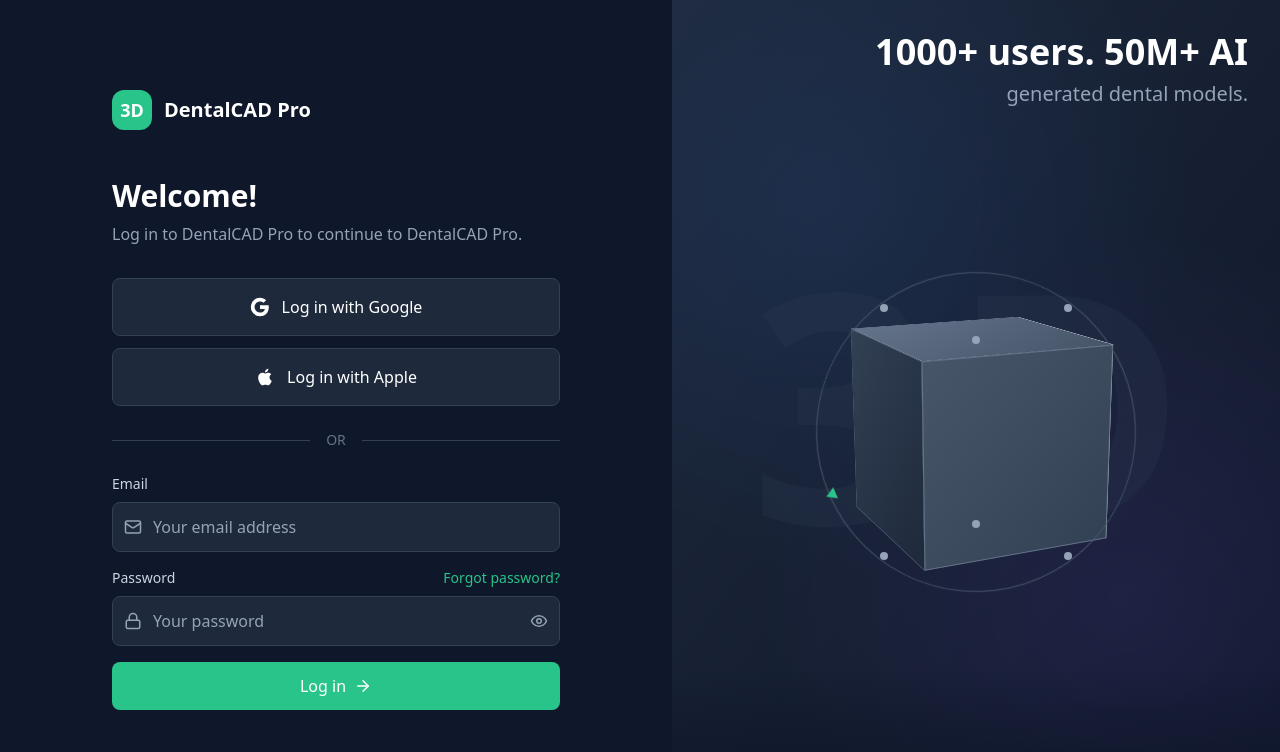
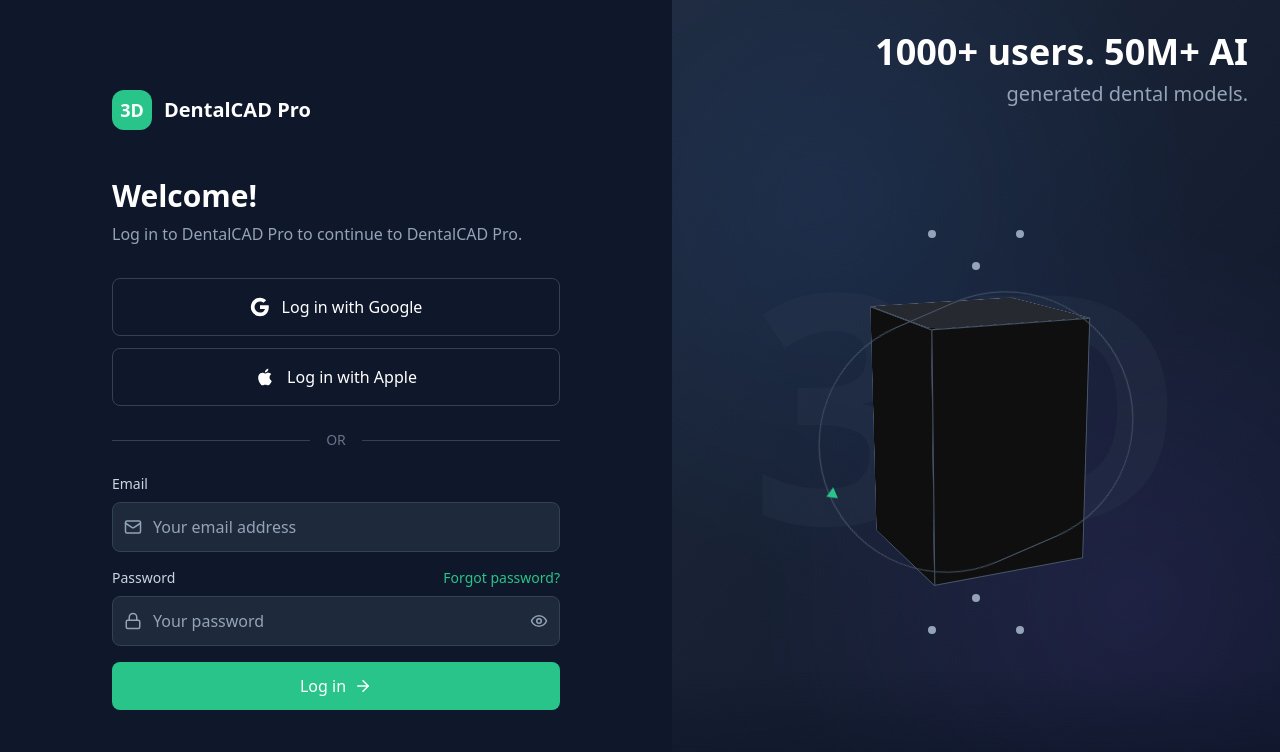
Before and after one commit to TechmaveDesign/cad-software, a React (Vite) app: page / in a window 1280 px wide. Shown: the top 752 px of the page. Built offline with nearby package versions, Linux system fonts and the light colour scheme.

Commit message:
Update Cube Design with New Colors and Dimensions

```diff
--- a/src/components/LoginPage.tsx
+++ b/src/components/LoginPage.tsx
@@ -229,7 +229,8 @@
               <div className="space-y-3 mb-6">
                 <button
                   onClick={() => handleSocialLogin('google')}
-                  className="w-full flex items-center justify-center space-x-3 p-4 bg-slate-800 hover:bg-slate-700 border border-slate-700 rounded-lg text-white transition-colors duration-200"
+                  className="w-full flex items-center justify-center space-x-3 p-4 border border-slate-700 rounded-lg text-white hover:bg-slate-700 transition-colors duration-200"
+                  style={{ backgroundColor: 'transparent' }}
                 >
                   <svg className="w-5 h-5" viewBox="0 0 24 24">
                     <path fill="currentColor" d="M22.56 12.25c0-.78-.07-1.53-.2-2.25H12v4.26h5.92c-.26 1.37-1.04 2.53-2.21 3.31v2.77h3.57c2.08-1.92 3.28-4.74 3.28-8.09z"/>
@@ -242,7 +243,8 @@
 
                 <button
                   onClick={() => handleSocialLogin('apple')}
-                  className="w-full flex items-center justify-center space-x-3 p-4 bg-slate-800 hover:bg-slate-700 border border-slate-700 rounded-lg text-white transition-colors duration-200"
+                  className="w-full flex items-center justify-center space-x-3 p-4 border border-slate-700 rounded-lg text-white hover:bg-slate-700 transition-colors duration-200"
+                  style={{ backgroundColor: 'transparent' }}
                 >
                   <svg className="w-5 h-5" viewBox="0 0 24 24" fill="currentColor">
                     <path d="M18.71 19.5c-.83 1.24-1.71 2.45-3.05 2.47-1.34.03-1.77-.79-3.29-.79-1.53 0-2 .77-3.27.82-1.31.05-2.3-1.32-3.14-2.53C4.25 17 2.94 12.45 4.7 9.39c.87-1.52 2.43-2.48 4.12-2.51 1.28-.02 2.5.87 3.29.87.78 0 2.26-1.07 3.81-.91.65.03 2.47.26 3.64 1.98-.09.06-2.17 1.28-2.15 3.81.03 3.02 2.65 4.03 2.68 4.04-.03.07-.42 1.44-1.38 2.83M13 3.5c.73-.83 1.94-1.46 2.94-1.5.13 1.17-.34 2.35-1.04 3.19-.69.85-1.83 1.51-2.95 1.42-.15-1.15.41-2.35 1.05-3.11z"/>
@@ -653,7 +655,7 @@
         {/* 3D Model Container */}
         <div className="relative mt-16">
           {/* 3D Cube Model */}
-          <div className="relative w-80 h-96">
+          <div className="relative w-64 h-[500px]">
             {/* 3D Cube with CSS Transform */}
             <div className="relative w-full h-full" style={{
               perspective: '1000px',
@@ -669,86 +671,104 @@
               >
                 {/* Front Face */}
                 <div
-                  className="absolute w-48 h-48 bg-gradient-to-br from-slate-600 to-slate-700 border border-slate-500"
+                  className="absolute border border-slate-600"
                   style={{
-                    transform: 'translateZ(96px)',
+                    width: '160px',
+                    height: '240px',
+                    backgroundColor: '#0f0f0f',
+                    transform: 'translateZ(80px)',
                     left: '50%',
                     top: '50%',
-                    marginLeft: '-96px',
-                    marginTop: '-96px'
+                    marginLeft: '-80px',
+                    marginTop: '-120px'
                   }}
                 ></div>
 
                 {/* Back Face */}
                 <div
-                  className="absolute w-48 h-48 bg-gradient-to-br from-slate-700 to-slate-800 border border-slate-600"
+                  className="absolute border border-slate-600"
                   style={{
-                    transform: 'translateZ(-96px) rotateY(180deg)',
+                    width: '160px',
+                    height: '240px',
+                    backgroundColor: '#0f0f0f',
+                    transform: 'translateZ(-80px) rotateY(180deg)',
                     left: '50%',
                     top: '50%',
-                    marginLeft: '-96px',
-                    marginTop: '-96px'
+                    marginLeft: '-80px',
+                    marginTop: '-120px'
                   }}
                 ></div>
 
                 {/* Right Face */}
                 <div
-                  className="absolute w-48 h-48 bg-gradient-to-br from-slate-650 to-slate-750 border border-slate-550"
+                  className="absolute border border-slate-600"
                   style={{
-                    transform: 'rotateY(90deg) translateZ(96px)',
+                    width: '160px',
+                    height: '240px',
+                    backgroundColor: '#0f0f0f',
+                    transform: 'rotateY(90deg) translateZ(80px)',
                     left: '50%',
                     top: '50%',
-                    marginLeft: '-96px',
-                    marginTop: '-96px',
-                    backgroundColor: '#475569'
+                    marginLeft: '-80px',
+                    marginTop: '-120px'
                   }}
                 ></div>
 
                 {/* Left Face */}
                 <div
-                  className="absolute w-48 h-48 bg-gradient-to-br from-slate-700 to-slate-800 border border-slate-600"
+                  className="absolute border border-slate-600"
                   style={{
-                    transform: 'rotateY(-90deg) translateZ(96px)',
+                    width: '160px',
+                    height: '240px',
+                    backgroundColor: '#0f0f0f',
+                    transform: 'rotateY(-90deg) translateZ(80px)',
                     left: '50%',
                     top: '50%',
-                    marginLeft: '-96px',
-                    marginTop: '-96px'
+                    marginLeft: '-80px',
+                    marginTop: '-120px'
                   }}
                 ></div>
 
                 {/* Top Face */}
                 <div
-                  className="absolute w-48 h-48 bg-gradient-to-br from-slate-500 to-slate-600 border border-slate-400"
+                  className="absolute border border-slate-500"
                   style={{
-                    transform: 'rotateX(90deg) translateZ(96px)',
+                    width: '160px',
+                    height: '160px',
+                    backgroundColor: '#262a30',
+                    borderRadius: '12px',
+                    transform: 'rotateX(90deg) translateZ(120px)',
                     left: '50%',
                     top: '50%',
-                    marginLeft: '-96px',
-                    marginTop: '-96px'
+                    marginLeft: '-80px',
+                    marginTop: '-80px'
                   }}
                 ></div>
 
                 {/* Bottom Face */}
                 <div
-                  className="absolute w-48 h-48 bg-gradient-to-br from-slate-800 to-slate-900 border border-slate-700"
+                  className="absolute border border-slate-700"
                   style={{
-                    transform: 'rotateX(-90deg) translateZ(96px)',
+                    width: '160px',
+                    height: '160px',
+                    backgroundColor: '#0f0f0f',
+                    transform: 'rotateX(-90deg) translateZ(120px)',
                     left: '50%',
                     top: '50%',
-                    marginLeft: '-96px',
-                    marginTop: '-96px'
+                    marginLeft: '-80px',
+                    marginTop: '-80px'
                   }}
                 ></div>
               </div>
             </div>
 
             {/* Corner Dots */}
-            <div className="absolute top-16 left-16 w-2 h-2 bg-slate-400 rounded-full"></div>
-            <div className="absolute top-16 right-16 w-2 h-2 bg-slate-400 rounded-full"></div>
-            <div className="absolute bottom-16 left-16 w-2 h-2 bg-slate-400 rounded-full"></div>
-            <div className="absolute bottom-16 right-16 w-2 h-2 bg-slate-400 rounded-full"></div>
-            <div className="absolute top-24 left-1/2 transform -translate-x-1/2 w-2 h-2 bg-slate-400 rounded-full"></div>
-            <div className="absolute bottom-24 left-1/2 transform -translate-x-1/2 w-2 h-2 bg-slate-400 rounded-full"></div>
+            <div className="absolute top-12 left-20 w-2 h-2 bg-slate-400 rounded-full"></div>
+            <div className="absolute top-12 right-20 w-2 h-2 bg-slate-400 rounded-full"></div>
+            <div className="absolute bottom-12 left-20 w-2 h-2 bg-slate-400 rounded-full"></div>
+            <div className="absolute bottom-12 right-20 w-2 h-2 bg-slate-400 rounded-full"></div>
+            <div className="absolute top-20 left-1/2 transform -translate-x-1/2 w-2 h-2 bg-slate-400 rounded-full"></div>
+            <div className="absolute bottom-20 left-1/2 transform -translate-x-1/2 w-2 h-2 bg-slate-400 rounded-full"></div>
 
             {/* Orbital Circle with Arrow */}
             <div className="absolute inset-0 flex items-center justify-center">
```
